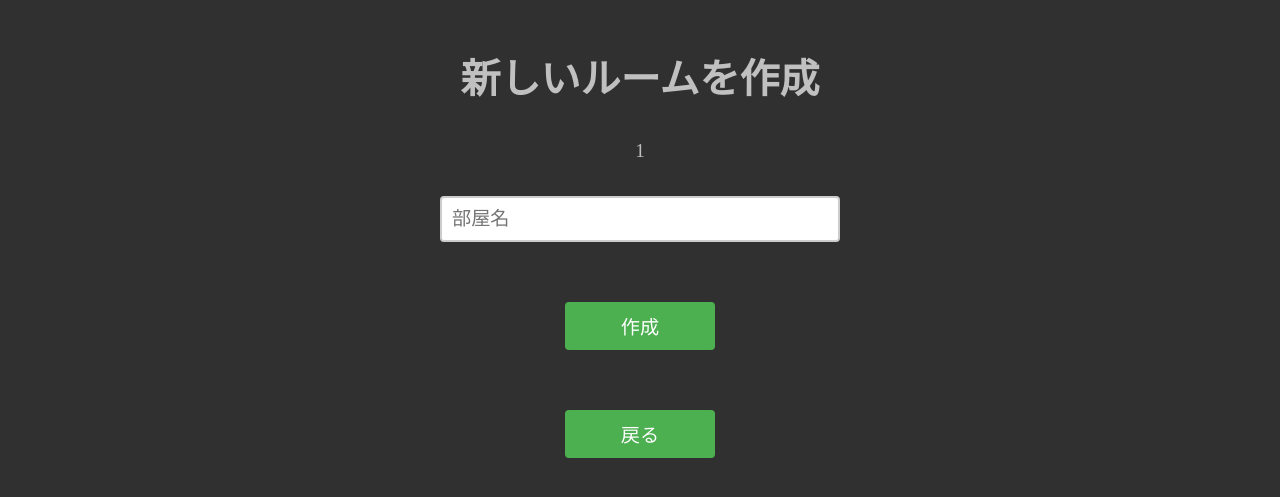
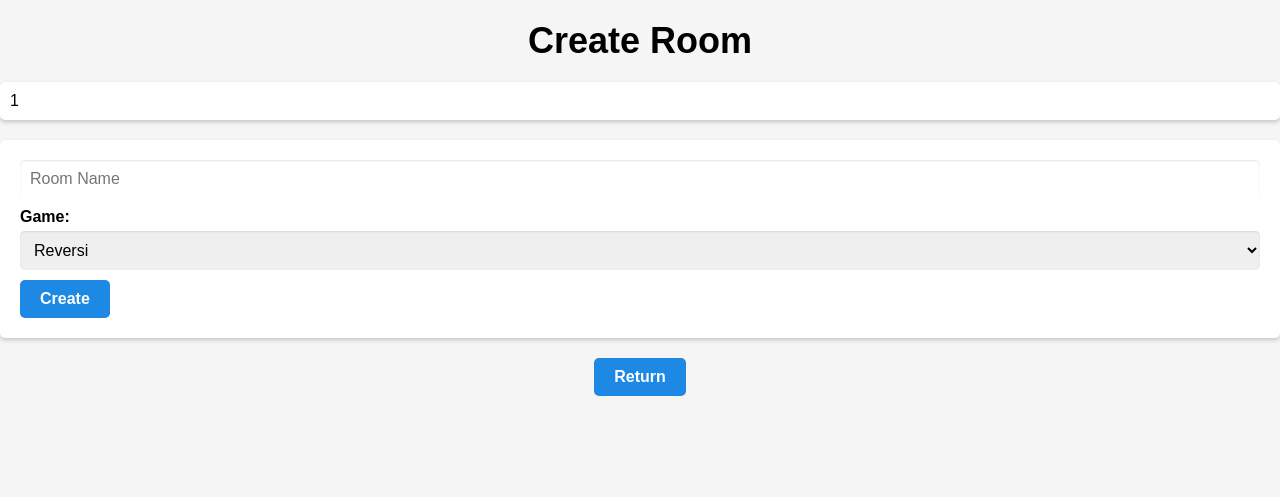
Before and after one commit to TakanariShimbo/ReversiAppAtGlitch, a Flask app: page /create in a window 1280 px wide. Shown: the top 497 px of the page. Run offline with Flask 3, Linux system fonts and the light colour scheme.

Commit message:
change ui

```diff
--- a/server.py
+++ b/server.py
@@ -34,7 +34,7 @@ def create():
     if room_user_manager.is_exists_room(room_name):
         return "この部屋名は既に使用されています。", 400
 
-    game_name = "REVERSI"
+    game_name = request.form['game_name']
     if game_name == "REVERSI":
         return redirect(url_for('riversi', room_name=room_name))
 
--- /dev/null
+++ b/static/create/styles.css
@@ -0,0 +1,95 @@
+* {
+  margin: 0;
+  padding: 0;
+  box-sizing: border-box;
+}
+
+body {
+  background-color: #f5f5f5;
+  font-family: Arial, sans-serif;
+  font-size: 16px;
+}
+
+h1 {
+  font-size: 36px;
+  font-weight: bold;
+  text-align: center;
+  margin: 20px 0;
+}
+
+ul {
+  list-style-type: none;
+  margin: 20px 0;
+  padding: 0;
+}
+
+li {
+  background-color: #fff;
+  border-radius: 5px;
+  box-shadow: 0 2px 4px rgba(0, 0, 0, 0.2);
+  margin-bottom: 10px;
+  padding: 10px;
+}
+
+li p {
+  margin: 0;
+}
+
+form {
+  background-color: #fff;
+  border-radius: 5px;
+  box-shadow: 0 2px 4px rgba(0, 0, 0, 0.2);
+  padding: 20px;
+  margin: 20px 0;
+}
+
+form label {
+  display: block;
+  font-weight: bold;
+  margin-bottom: 5px;
+}
+
+form input[type="text"],
+form select {
+  width: 100%;
+  padding: 10px;
+  margin-bottom: 10px;
+  border: none;
+  border-radius: 5px;
+  box-shadow: inset 0 1px 2px rgba(0, 0, 0, 0.1);
+  font-size: 16px;
+}
+
+form button[type="submit"] {
+  background-color: #1e88e5;
+  color: #fff;
+  border: none;
+  border-radius: 5px;
+  padding: 10px 20px;
+  font-size: 16px;
+  font-weight: bold;
+  cursor: pointer;
+  transition: 0.3s;
+}
+
+form button[type="submit"]:hover {
+  filter: brightness(110%);
+}
+
+#return_index {
+  display: block;
+  margin: 20px auto;
+  background-color: #1e88e5;
+  color: #fff;
+  border: none;
+  border-radius: 5px;
+  padding: 10px 20px;
+  font-size: 16px;
+  font-weight: bold;
+  cursor: pointer;
+  transition: 0.3s;
+}
+
+#return_index:hover {
+  filter: brightness(110%);
+}
--- a/static/styles.css
+++ /dev/null
@@ -1,137 +0,0 @@
-/* PC用のCSS */
-@media (min-width: 768px) {
-  /* General styles */
-  body {
-    text-align: center;
-    color: #C0C0C0;
-    background-color: #303030;
-    font-size: 1.2rem;
-    line-height: 1.5;
-  }
-
-  h1 {
-    margin-top: 50px;
-    font-size: 2.5rem;
-  }
-
-  button {
-    display: inline-block;
-    margin: 30px 10px;
-    padding: 10px 20px;
-    font-size: 1.2rem;
-    background-color: #4CAF50;
-    color: white;
-    border: none;
-    border-radius: 4px;
-    cursor: pointer;
-    transition: background-color 0.3s ease;
-    min-width: 150px;
-  }
-
-  button:hover {
-      background-color: #3e8e41;
-  }
-
-  input[type="text"] {
-    padding: 10px;
-    font-size: 1.2rem;
-    border: 2px solid #ccc;
-    border-radius: 4px;
-    box-sizing: border-box;
-    transition: border-color 0.3s ease;
-    display: block;
-    margin: 30px auto;
-    width: 80%;
-    max-width: 400px;
-  }
-
-  input[type="text"]:focus {
-    border-color: #4CAF50;
-  }
-
-  ul {
-    list-style: none;
-    padding: 0;
-    margin: 0;
-  }
-
-  ul li {
-    margin: 10px 0;
-  }
-
-  p {
-    font-size: 1.2rem;
-    margin: 10px 0;
-  }
-}
-
-
-
-/* スマホ用のCSS */
-@media (max-width: 767px) {
-  /* General styles */
-  body {
-    text-align: center;
-    color: #C0C0C0;
-    background-color: #303030;
-    font-size: 1rem;
-    line-height: 1.5;
-    margin: 0;
-    padding: 10px;
-  }
-
-  h1 {
-    margin-top: 30px;
-    font-size: 1.8rem;
-  }
-
-  button {
-    display: inline-block;
-    margin: 15px 5px;
-    padding: 8px 12px;
-    font-size: 1rem;
-    background-color: #4CAF50;
-    color: white;
-    border: none;
-    border-radius: 4px;
-    cursor: pointer;
-    transition: background-color 0.3s ease;
-    min-width: 100px;
-  }
-
-  button:hover {
-    background-color: #3e8e41;
-  }
-
-  input[type="text"] {
-    padding: 8px;
-    font-size: 1rem;
-    border: 2px solid #ccc;
-    border-radius: 4px;
-    box-sizing: border-box;
-    transition: border-color 0.3s ease;
-    display: block;
-    margin: 20px auto;
-    width: 80%;
-    max-width: 300px;
-  }
-
-  input[type="text"]:focus {
-    border-color: #4CAF50;
-  }
-
-  ul {
-    list-style: none;
-    padding: 0;
-    margin: 0;
-  }
-
-  ul li {
-    margin: 8px 0;
-  }
-
-  p {
-    font-size: 1rem;
-    margin: 8px 0;
-  }
-}
--- a/templates/create.html
+++ b/templates/create.html
@@ -1,11 +1,11 @@
 <!DOCTYPE html>
 <html>
   <head>
-    <title>ルーム作成</title>
-    <link rel="stylesheet" href="{{ url_for('static', filename='styles.css') }}">
+    <title>Create Room</title>
+    <link rel="stylesheet" href="{{ url_for('static', filename='create/styles.css') }}">
   </head>
   <body>
-    <h1>新しいルームを作成</h1>
+    <h1>Create Room</h1>
     {% if rooms %}
     <ul>
       {% for room in rooms %}
@@ -13,13 +13,17 @@
       {% endfor %}
     </ul>
     {% else %}
-    <p>まだルームが作成されていません。</p>
+    <p>No Room</p>
     {% endif %}
     <form id="create_room_form" method="post">
-        <input type="text" id="room_name" name="room_name" placeholder="部屋名" required>
-        <button type="submit">作成</button>
+        <input type="text" id="room_name" name="room_name" placeholder="Room Name" required>
+        <label for="game_name">Game:</label>
+        <select id="game_name" name="game_name" required>
+          <option value="REVERSI">Reversi</option>
+        </select>
+        <button type="submit">Create</button>
     </form>
-    <button id="return_index">戻る</button>
+    <button id="return_index">Return</button>
 
     <script src="https://code.jquery.com/jquery-3.6.0.min.js" integrity="sha256-/xUj+3OJU5yExlq6GSYGSHk7tPXikynS7ogEvDej/m4=" crossorigin="anonymous"></script>
     <script type="text/javascript" charset="utf-8">
```
Also changed, not shown: static/enter/styles.css (added, +95 -0 lines), static/index/styles.css (added, +53 -0 lines), templates/enter.html (+6 -6 lines), templates/index.html (+17 -11 lines).
